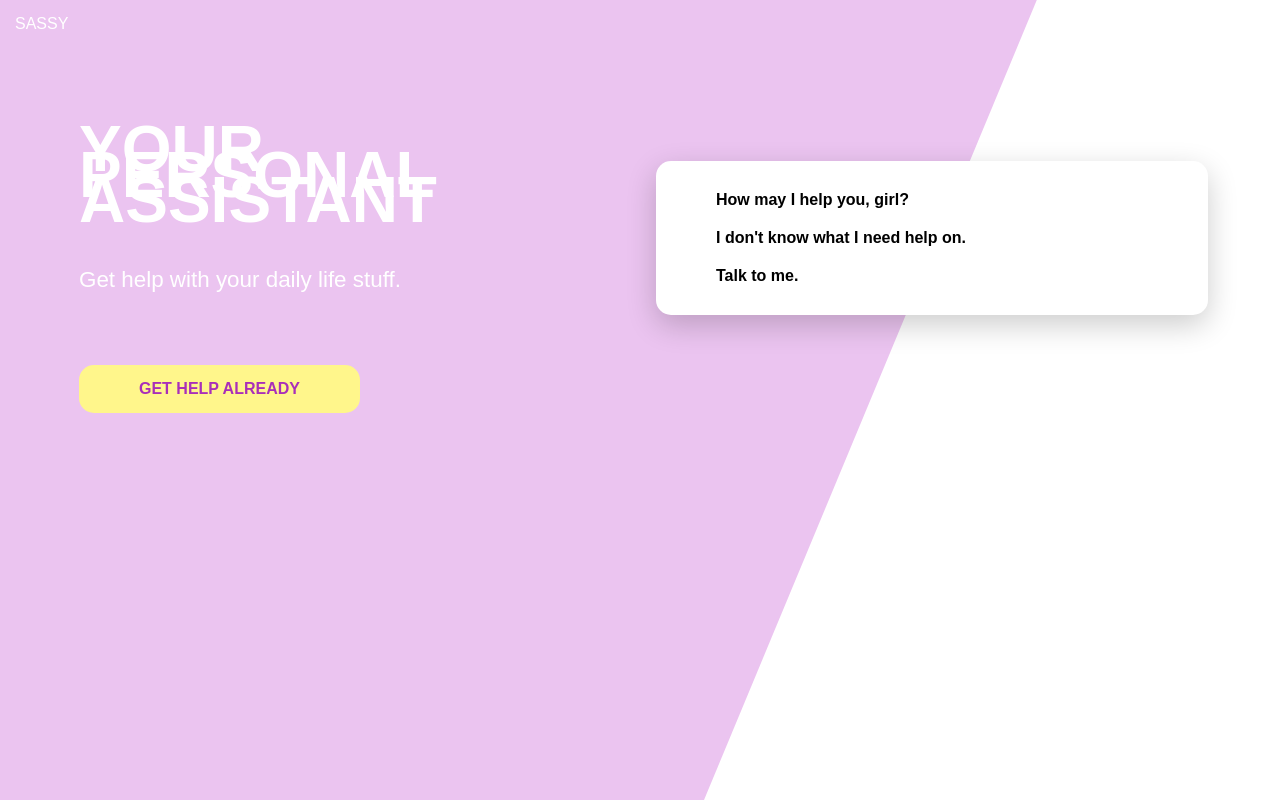
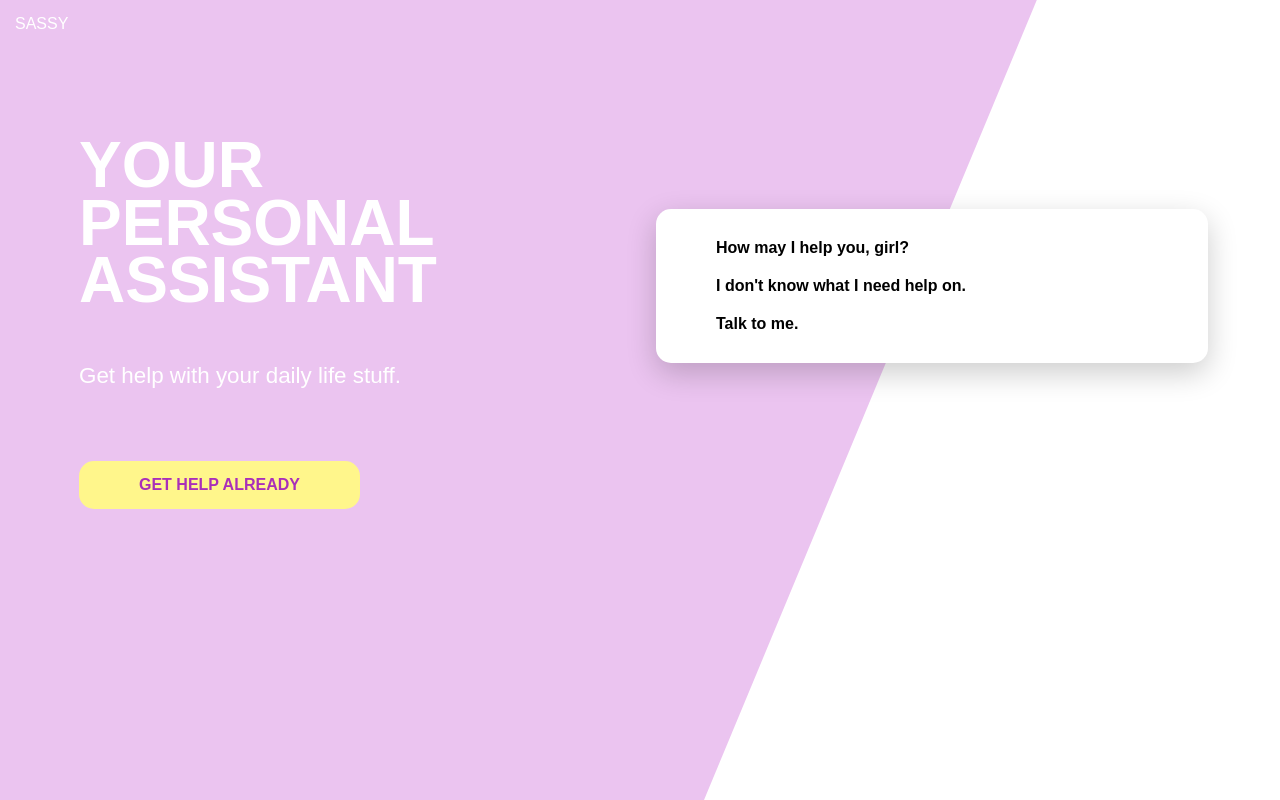
Before and after one commit to charlenegipulan/sass-practice, a plain HTML site: page index.html in a window 1280 px wide. Drawn offline with Linux system fonts and the light colour scheme; a web font is replaced by a local one.

```diff
--- a/css/main.scss
+++ b/css/main.scss
@@ -119,7 +119,7 @@
             @include desktop {
                 width: 30%;
                 font-size: 4em;
-                line-height: .4em;
+                line-height: .9em;
             }
         }
 
```
Also changed, not shown: css/main.css, 1 other file.
